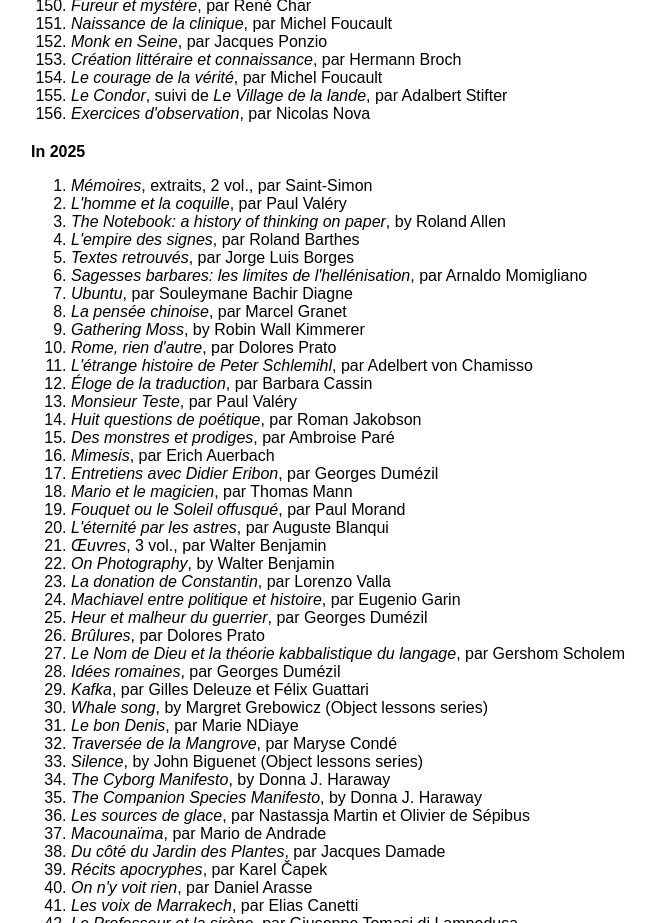
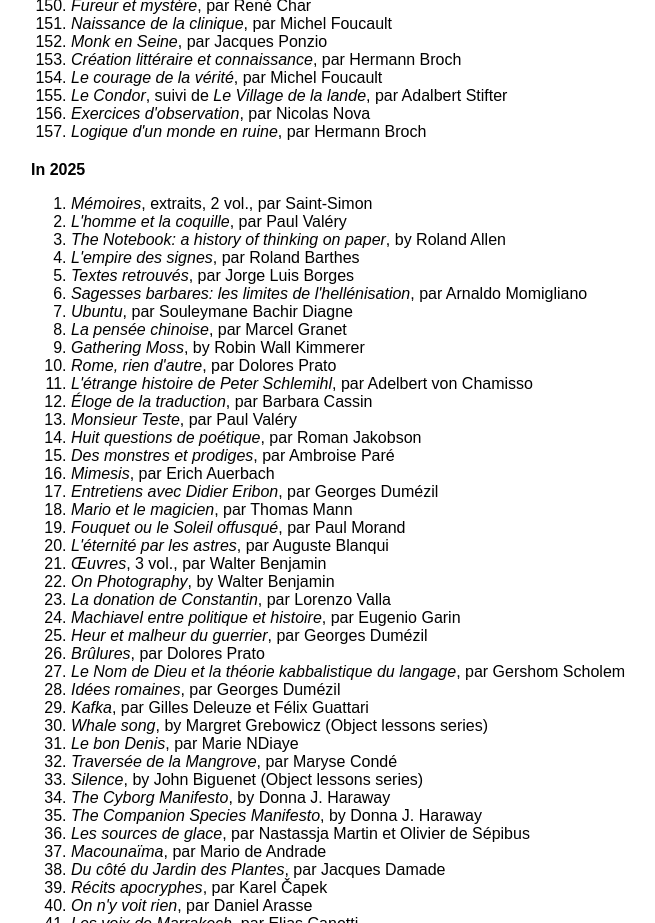
Before and after one commit to rgs/rgs.github.com, a plain HTML site: page books.html in a window 1280 px wide. Shown: the part 2821-3744 px from the top of the page, without its empty margins (225-880 px from the left). Drawn offline with Linux system fonts and the light colour scheme.

Commit message:
One more book

```diff
--- a/books.html
+++ b/books.html
@@ -163,6 +163,7 @@
 <li><i>Le courage de la v&eacute;rit&eacute;</i>, par Michel Foucault</li>
 <li><i>Le Condor</i>, suivi de <i>Le Village de la lande</i>, par Adalbert Stifter</li>
 <li><i>Exercices d'observation</i>, par Nicolas Nova</li>
+<li><i>Logique d'un monde en ruine</i>, par Hermann Broch</li>
 
 </ol>
 <h4>In 2025</h4>
```
